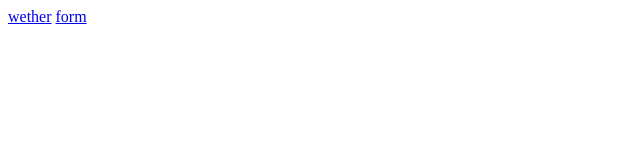
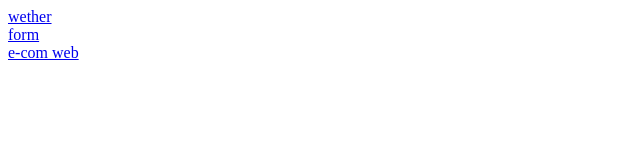
Before and after one commit to ankitpativala1405/javascript, a plain HTML site: page index.html in a window 1280 px wide. Shown: the whole page, without its empty margins (0-640 px from the left). Drawn offline with Linux system fonts and the light colour scheme.

Commit message:
index.html

```diff
--- a/index.html
+++ b/index.html
@@ -6,8 +6,10 @@
     <title>Document</title>
 </head>
 <body>
-    <a href="/API/weather/index.html">wether</a>
-    <a href="/API/form/index.html">form</a>
+    <a href="/API/weather/index.html">wether</a>  <br>
+    <a href="/API/form/index.html">form</a><br>
+     <a href="/e-com website/index.html">e-com web</a><br>
+
 
 </body>
 </html>
```
